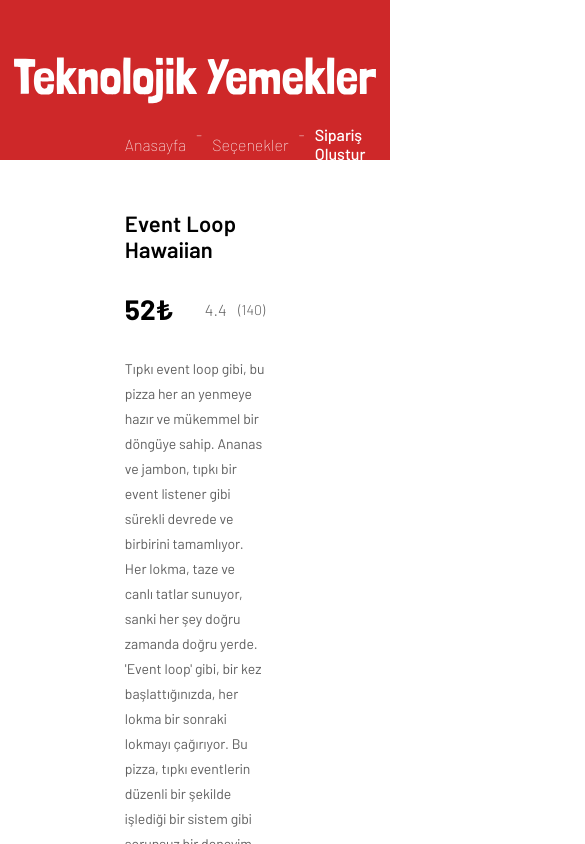
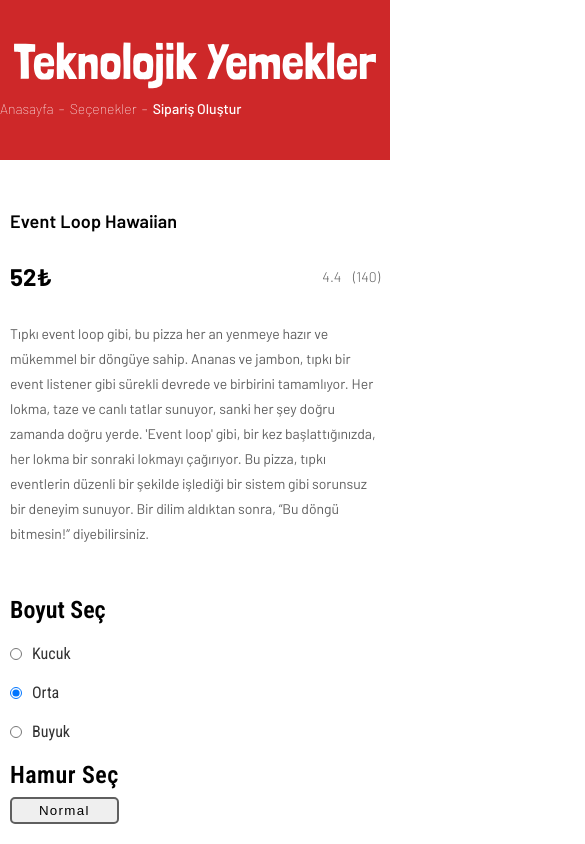
Before and after one commit to kantlori/Pizza-Website, a React (Vite) app: page / in a window 390 px wide. Both pictures are taken after a click on the button "ACIKTIM". Shown: the top 844 px of the page, 585 px wide, since content can reach past the window. Built offline with nearby package versions, Linux system fonts and the light colour scheme; a web font is replaced by a local one.

Commit message:
media css unfortunately

```diff
--- a/src/css/Media.css
+++ b/src/css/Media.css
@@ -1,21 +1,88 @@
-@media (max-width: 768px) {
-    header img {
-        width: 100%;
-        max-width: 200px;
+@media screen and (max-width: 768px) {
+    .homepage {
+        background-position: 50% 50%;
+    }
+
+    .homepage-text h4 {
+        font-size: 50px;
+        width: 80%;
+    }
+
+    .homepage-text {
+        height: 60%;
+        gap: 20px;
     }
 
     .order-header-buttons {
-        flex-direction: row;
-        justify-content: flex-start;
-        text-align: center;
-        align-items: flex-end;
-        height: 150px;
-        top: 0;
-        left: 30px;
+        position: static;
+        margin-top: 10px;
+        gap: 5px;
+    }
+
+    .order-header-buttons button {
+        font-size: 14px;
     }
 
     section {
-        padding: 0px 5vw;
+        padding: 0 10px;
     }
 
+    .pizza-info h4 {
+        font-size: 18px;
+    }
+
+    .pizza-details p {
+        font-size: 24px;
+    }
+
+    .rateNreview p {
+        font-size: 14px;
+    }
+
+    .dough-size {
+        max-width: 100%;
+    }
+
+    .pizza-sizes {
+        flex-direction: column;
+        gap: 20px;
+    }
+
+    .dough-thickness select {
+        width: 100%;
+    }
+
+    .extras .extra-elements {
+        flex-direction: column;
+        gap: 15px;
+    }
+
+    .extra-item {
+        width: 100%;
+    }
+
+    .customer-note input {
+        width: 90%;
+    }
+
+    .order-control {
+        flex-direction: column;
+        gap: 30px;
+    }
+
+    .pizza-count p {
+        font-size: 16px;
+    }
+
+    .order-price button {
+        font-size: 18px;
+    }
+
+    .success-message p {
+        font-size: 40px;
+    }
+
+    .success-button button {
+        width: 120px;
+    }
 }
--- a/src/pages/OrderPage.jsx
+++ b/src/pages/OrderPage.jsx
@@ -6,6 +6,7 @@ import PizzaForm from '../components/PizzaForm';
 import PizzaInfo from '../components/PizzaInfo';
 import Header from '../components/Header';
 import '../css/OrderPage.css';
+import '../css/Media.css';
 
 function OrderPage({ onBack, onSuccess }) {
     const [pizzaIndex, setPizzaIndex] = useState(null);
```
